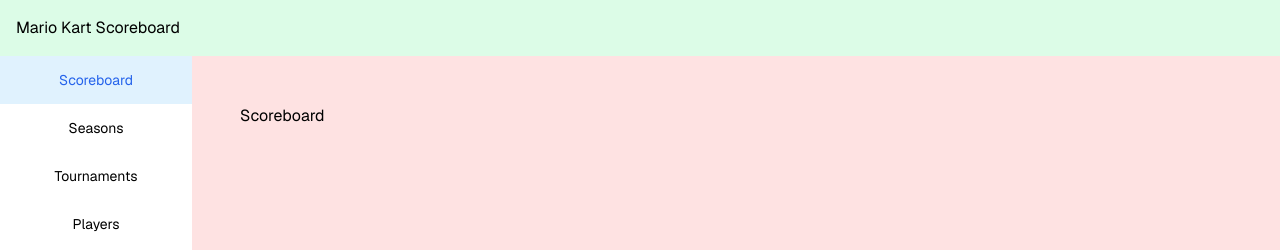
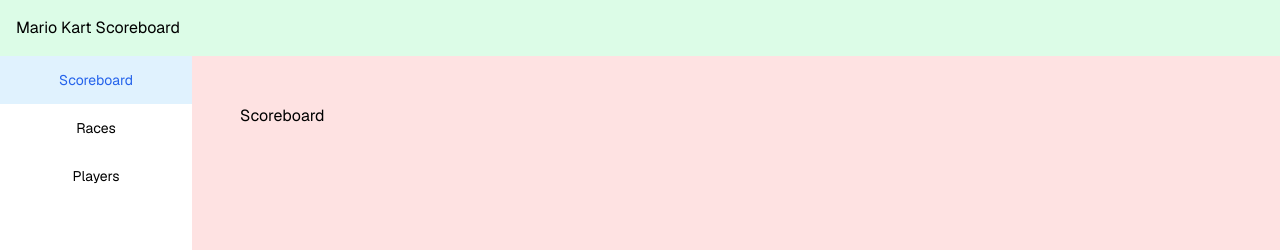
Before and after one commit to cwallervand/mario-kart-scoreboard, a Next.js app: page / in a window 1280 px wide. Shown: the top 250 px of the page. Built offline with nearby package versions, Linux system fonts and the light colour scheme.

Commit message:
Removed unused pages from nav bar

```diff
--- a/src/components/NavigationBar.tsx
+++ b/src/components/NavigationBar.tsx
@@ -7,8 +7,7 @@
 
 const links = [
   { href: "/", label: "Scoreboard" },
-  { href: "/seasons", label: "Seasons" },
-  { href: "/tournaments", label: "Tournaments" },
+  { href: "/races", label: "Races" },
   { href: "/players", label: "Players" },
 ];
 
```
